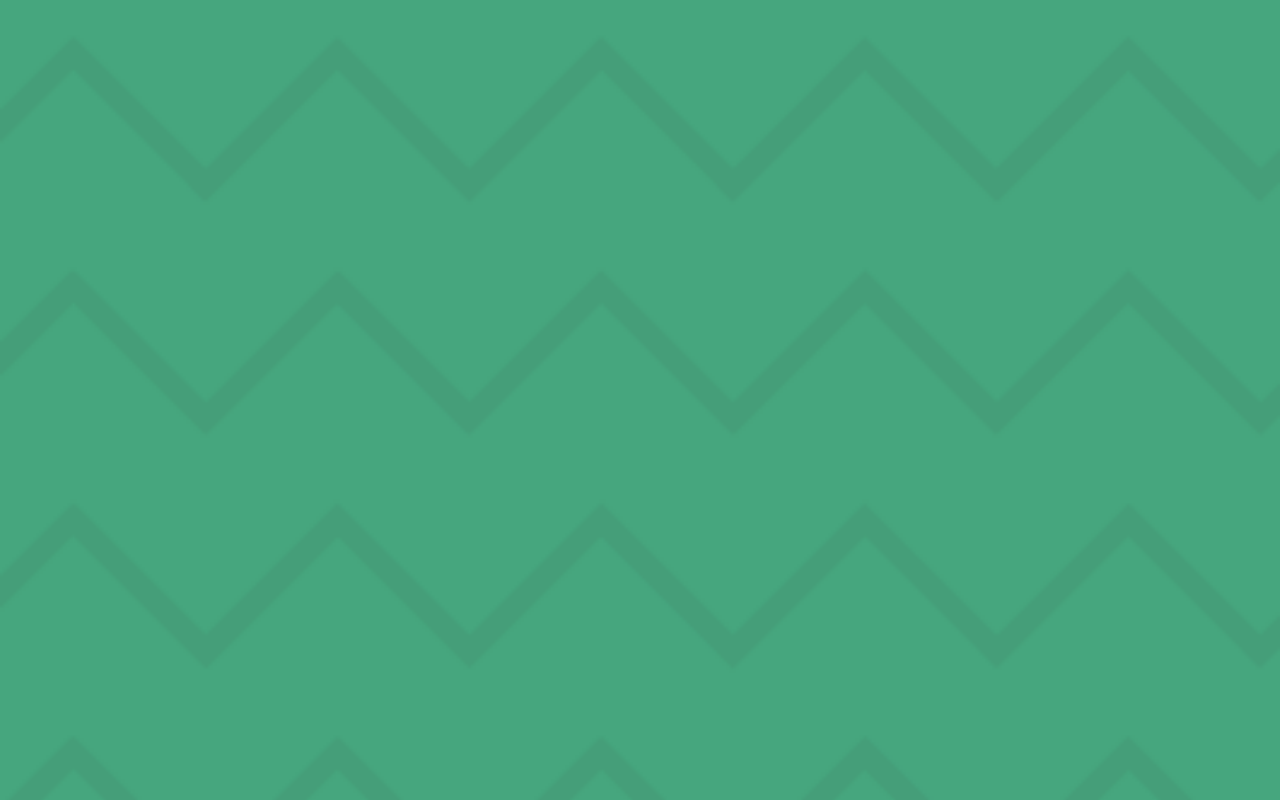
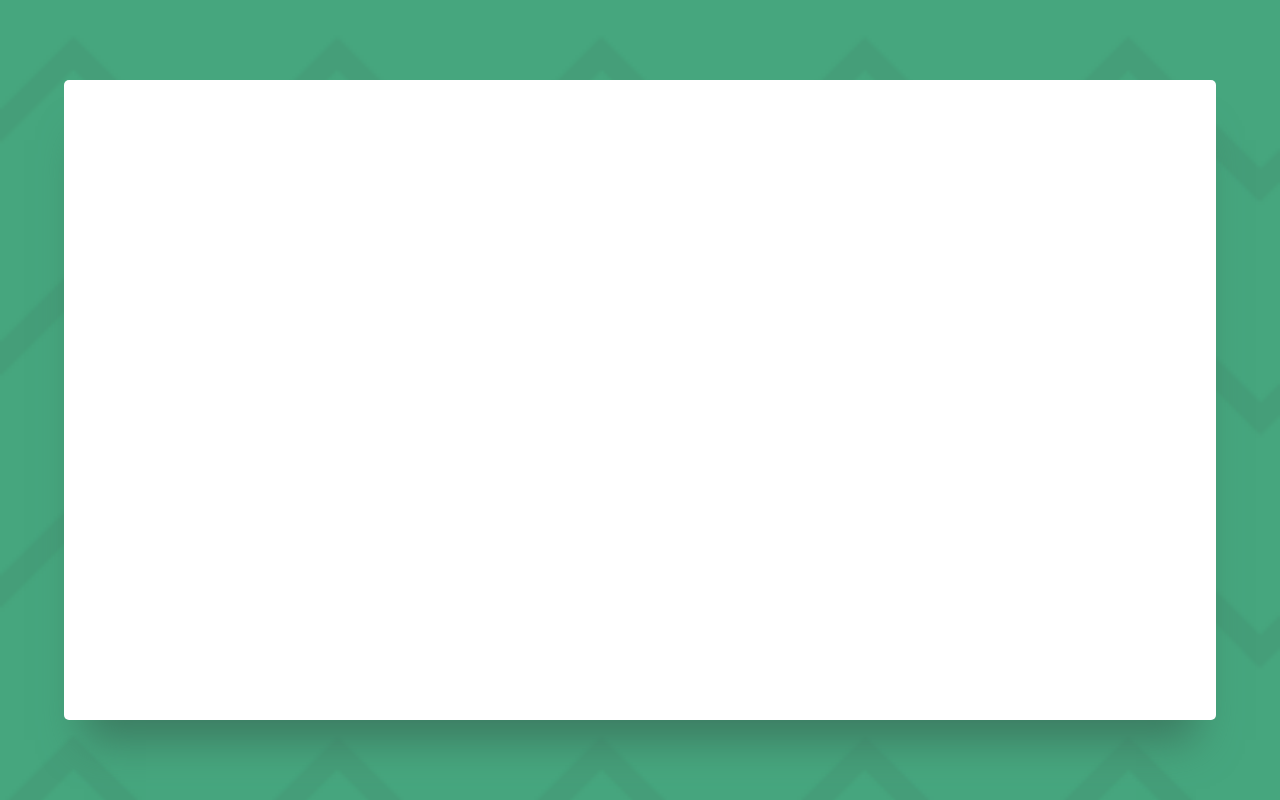
Before and after one commit to ShamilUmaev/Delivery-Status-Page, a plain HTML site: page index.html in a window 1280 px wide. Drawn offline with Linux system fonts and the light colour scheme.

Commit message:
add a content container

```diff
--- a/index.html
+++ b/index.html
@@ -9,6 +9,7 @@
 </head>
 <body>
     <div class="most-outer-container">
+        <div class="content-container"></div>
     </div>
 </body>
 </html>
--- a/styles.css
+++ b/styles.css
@@ -15,4 +15,14 @@ body {
     background-repeat: no-repeat;
     background-size: cover;
     background-position: center;
+    display: flex;
+    justify-content: center;
+    align-items: center;
 }
+.content-container {
+    width: 90%;
+    height: 80%;
+    background-color: #ffffff;
+    box-shadow: 0px 40px 40px -20px #3C7B61;
+    border-radius: 5px;
+}
```
